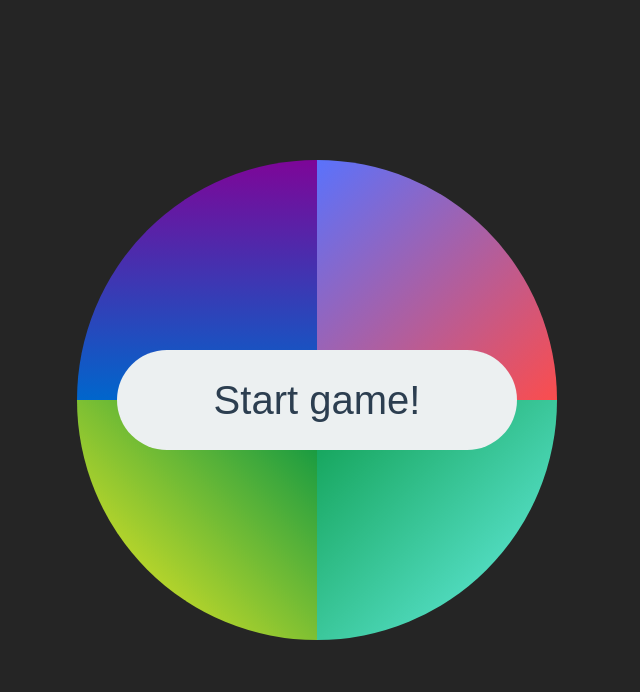
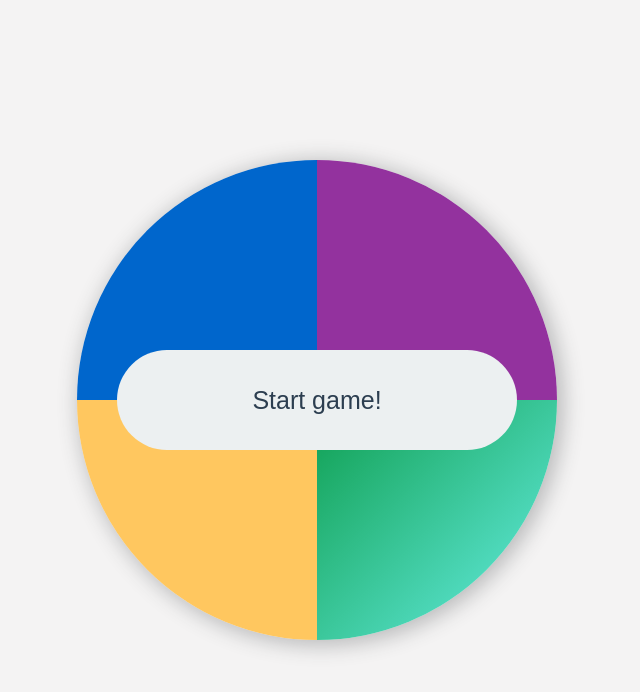
Before and after one commit to Omar-Leal/Simon-Says-Game, a plain HTML site: page index.html in a window 1280 px wide. Shown: the whole page, without its empty margins (323-963 px from the left). Drawn offline with nearby package versions, Linux system fonts and the light colour scheme.

Commit message:
refactor

```diff
--- a/src/index.js
+++ b/src/index.js
@@ -5,9 +5,6 @@ const verde = document.getElementById('verde');
 const $btnEmpezar = document.getElementById('btnEmpezar');
 const ULTIMO_NIVEL = 3;
 let score = 10;
-
-
-
 
 
 class juego{
--- a/styles.css
+++ b/styles.css
@@ -1,17 +1,22 @@
+
+      html {
+        font-size: 62.5%;
+      }
 
       body {
         margin: 0;
-        background: #252525;
+        background: #f4f3f3;
         display: flex;
         align-items: center;
         height: 100vh;
       }
 
       h1{
-        color: white;
+        color: rgb(87, 86, 86);
       }
 
       .gameboard {
+        box-shadow: rgb(52 55 58 / 29%) 4px 3px 20px 3px;
         height: 100vh;
         width: 100vh;
         border-radius: 50%;
@@ -36,20 +41,17 @@
       }
 
       .celeste {
-        background: linear-gradient(
-          0deg,
-       rgba(0, 102, 204, 1.0) 0%,
-       rgba(125,6,152,1.0) 100%
-        )
+        background: rgba(0, 102, 204, 1.0);
 
       }
 
       .celeste.light {
         background: #7ed6df;
+
       }
 
       .violeta {
-        background: linear-gradient(to bottom right, #5a72fc, #fb4d4d)
+        background: #93329e;
       }
 
       .violeta.light {
@@ -57,11 +59,11 @@
       }
 
       .naranja {
-        background: linear-gradient(to bottom left, #009245 , #FCEE21);
+        background: #ffc75f;
       }
 
       .naranja.light {
-        background: #ffbe76;
+        background: #16c79a;
 
       }
 
@@ -75,9 +77,9 @@
 
       .btn-start {
         border: none;
-        border-radius: 50px;
-        width: 400px;
-        height: 100px;
+        border-radius: 5rem;
+        width: 40rem;
+        height: 10rem;
         background: #ecf0f1;
         color: #2c3e50;
         font-size: 2.5rem;
@@ -89,3 +91,7 @@
       .hide {
         display: none;
       }
+
+   @media screen and (max-width: 480px) {
+
+   }
```
